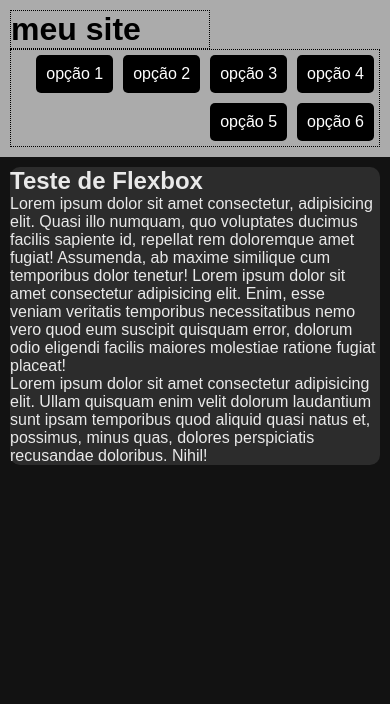
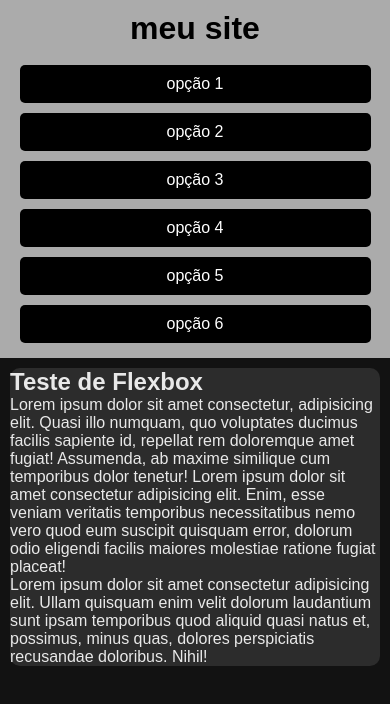
Before and after one commit to Renderson99/html.css, a plain HTML site: page execicios/ex027/ex013-menu-flexbox/index.html in a window 390 px wide. Drawn offline with Linux system fonts and the light colour scheme.

Commit message:
menu flexbox concluido

```diff
--- /dev/null
+++ b/execicios/ex027/ex013-menu-flexbox/estilos/mobile.css
@@ -0,0 +1,14 @@
+@charset "UTF-8";
+
+
+header, header > nav {
+    flex-flow: column nowrap;
+}
+
+header > h1 {
+    flex-basis: 50px;
+}
+
+header > nav > a {
+    width: 90vw;
+}
--- a/execicios/ex027/ex013-menu-flexbox/estilos/style.css
+++ b/execicios/ex027/ex013-menu-flexbox/estilos/style.css
@@ -26,12 +26,11 @@ header {
 }
 
 header > h1 {
-    border: 1px dotted black;
+
     flex: 0 0 200px;
 }
 
 header > nav {
-    border: 1px dotted black;
 
     display: flex;
     flex-flow: row wrap;
--- a/execicios/ex027/ex013-menu-flexbox/index.html
+++ b/execicios/ex027/ex013-menu-flexbox/index.html
@@ -5,6 +5,7 @@
     <meta name="viewport" content="width=device-width, initial-scale=1.0">
     <title>Flexboox menu</title>
     <link rel="stylesheet" href="estilos/style.css">
+    <link rel="stylesheet" href="estilos/mobile.css" media="screen and (max-width: 580px)">
 </head>
 <body>
     <header>
```
